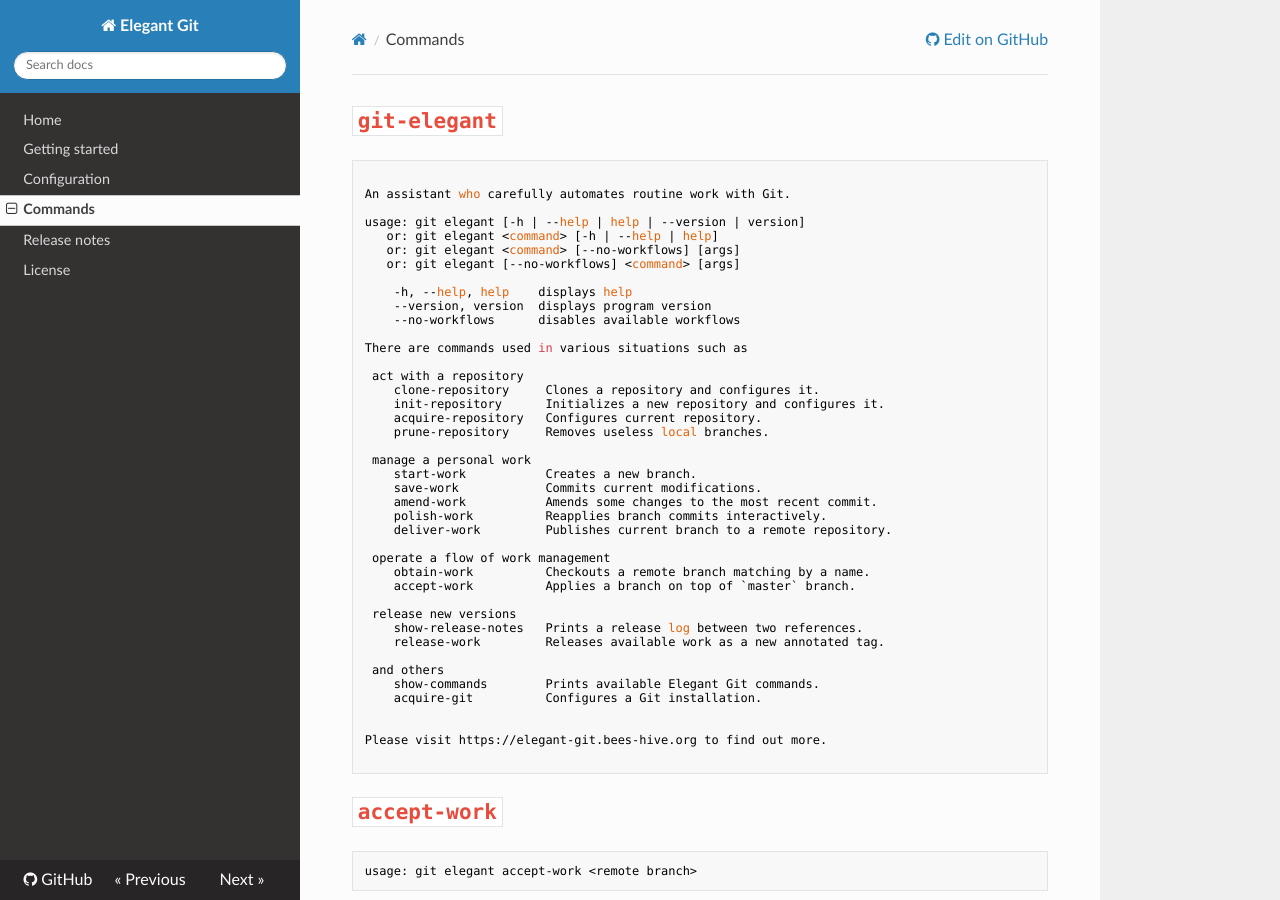
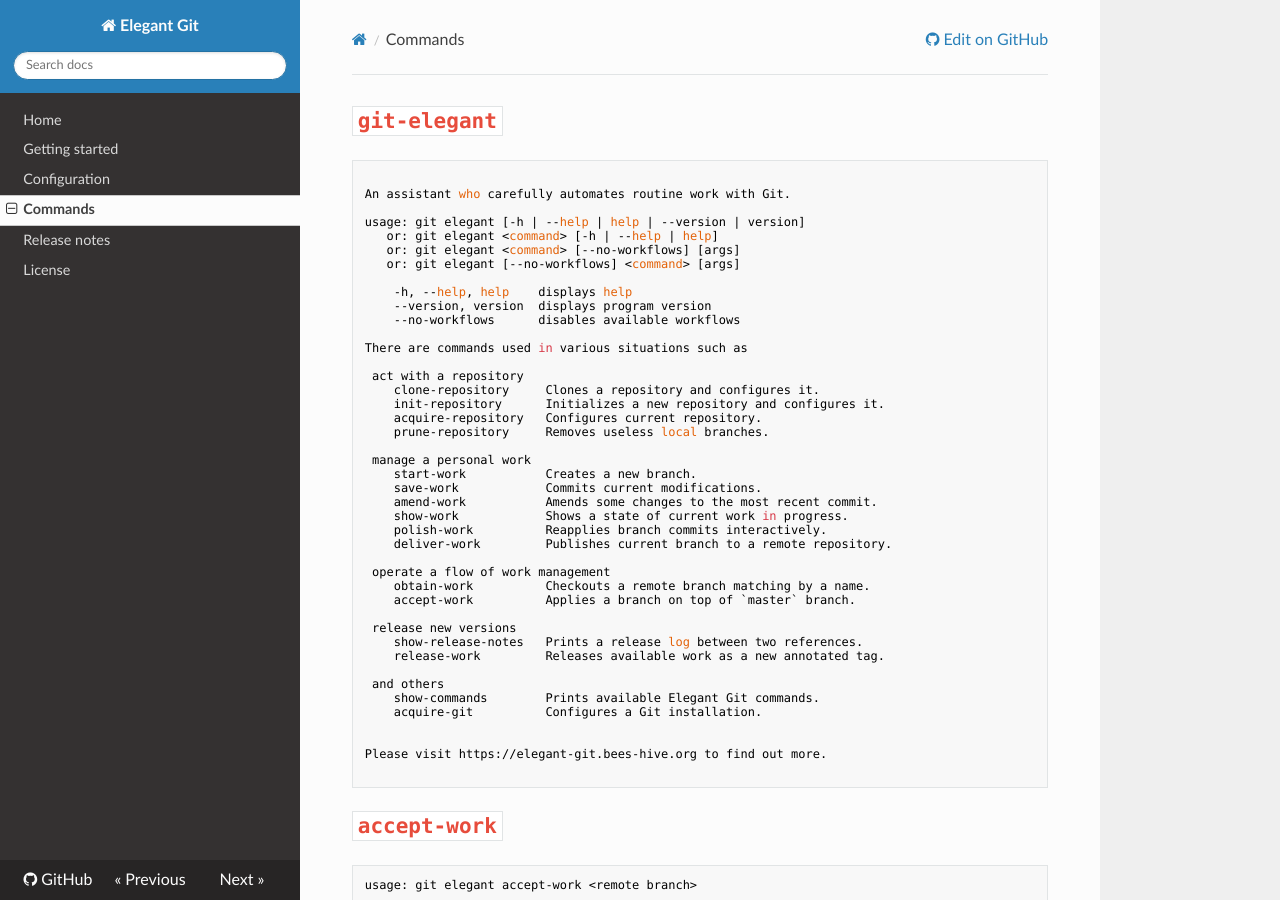
Before and after one commit to bees-hive/elegant-git, an MkDocs documentation site: the page built from docs/commands.md, in a window 1280 px wide and 900 px high. Built offline with MkDocs 1.6.1, drawn with Linux system fonts in a browser that asks for light colours; nearby versions of some CDN libraries; some of the changed text lies outside the part shown.

Commit message:
Display current state of WIP with `show-work` command
Introduced command aims to provide complete information about the
current state of work in progress. This is useful when you need to
see an overall overview of what happens just by running a single
command.

#231

````diff
--- a/docs/commands.md
+++ b/docs/commands.md
@@ -24,6 +24,7 @@ There are commands used in various situations such as
     start-work           Creates a new branch.
     save-work            Commits current modifications.
     amend-work           Amends some changes to the most recent commit.
+    show-work            Shows a state of current work in progress.
     polish-work          Reapplies branch commits interactively.
     deliver-work         Publishes current branch to a remote repository.
 
@@ -339,6 +340,24 @@ Release notes
 - Add `release-work` command
 ```
 
+# `show-work`
+
+```bash
+usage: git elegant show-work
+```
+
+Shows a state of current work by displaying branch information, new commits
+comparing to `master` branch, uncommitted modifications, and available
+stashes.
+
+Approximate commands flow is
+```bash
+==>> git elegant show-work
+git log --oneline master..@
+git status --short
+git stash list
+```
+
 # `start-work`
 
 ```bash
````
Also changed, not shown: 3 other files.
